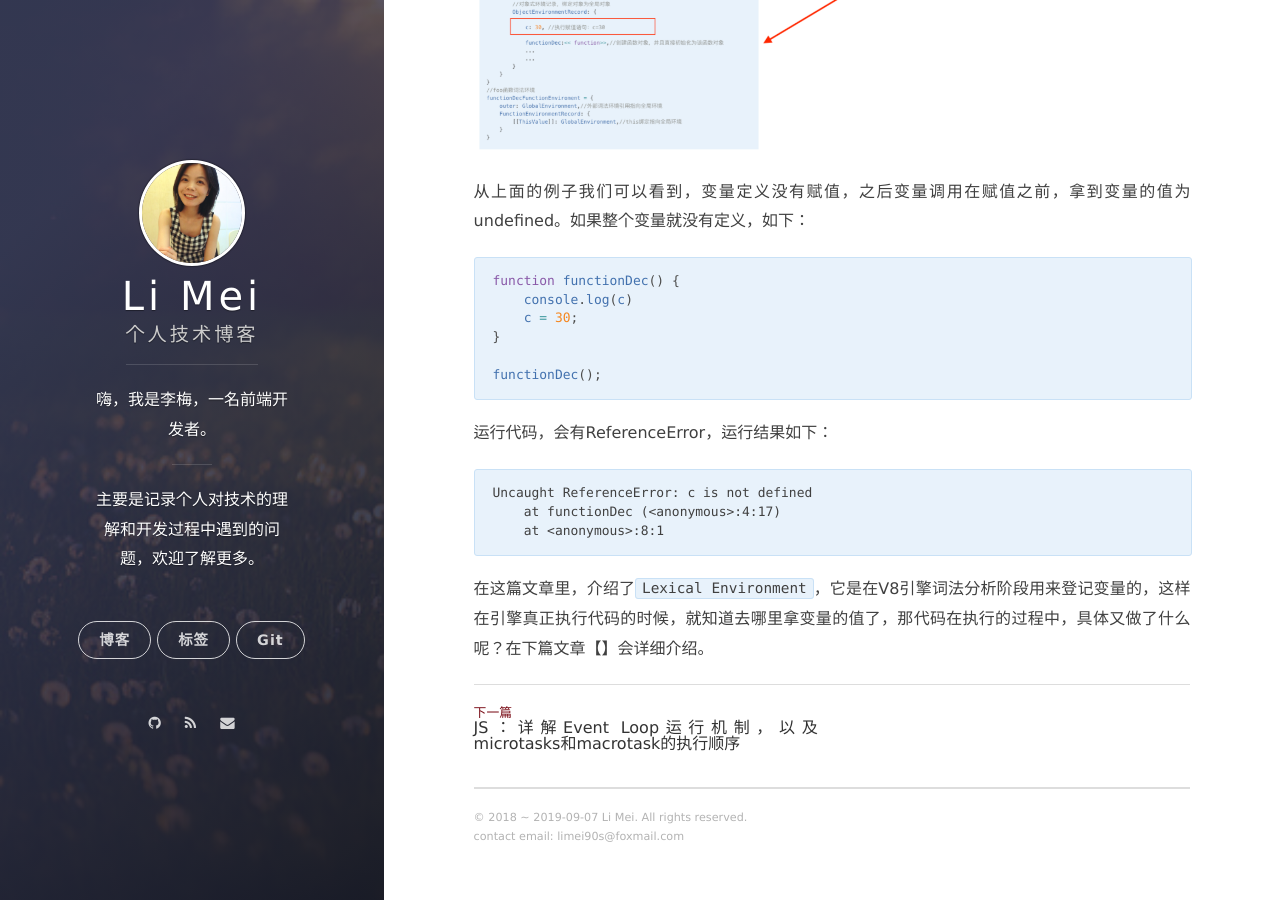
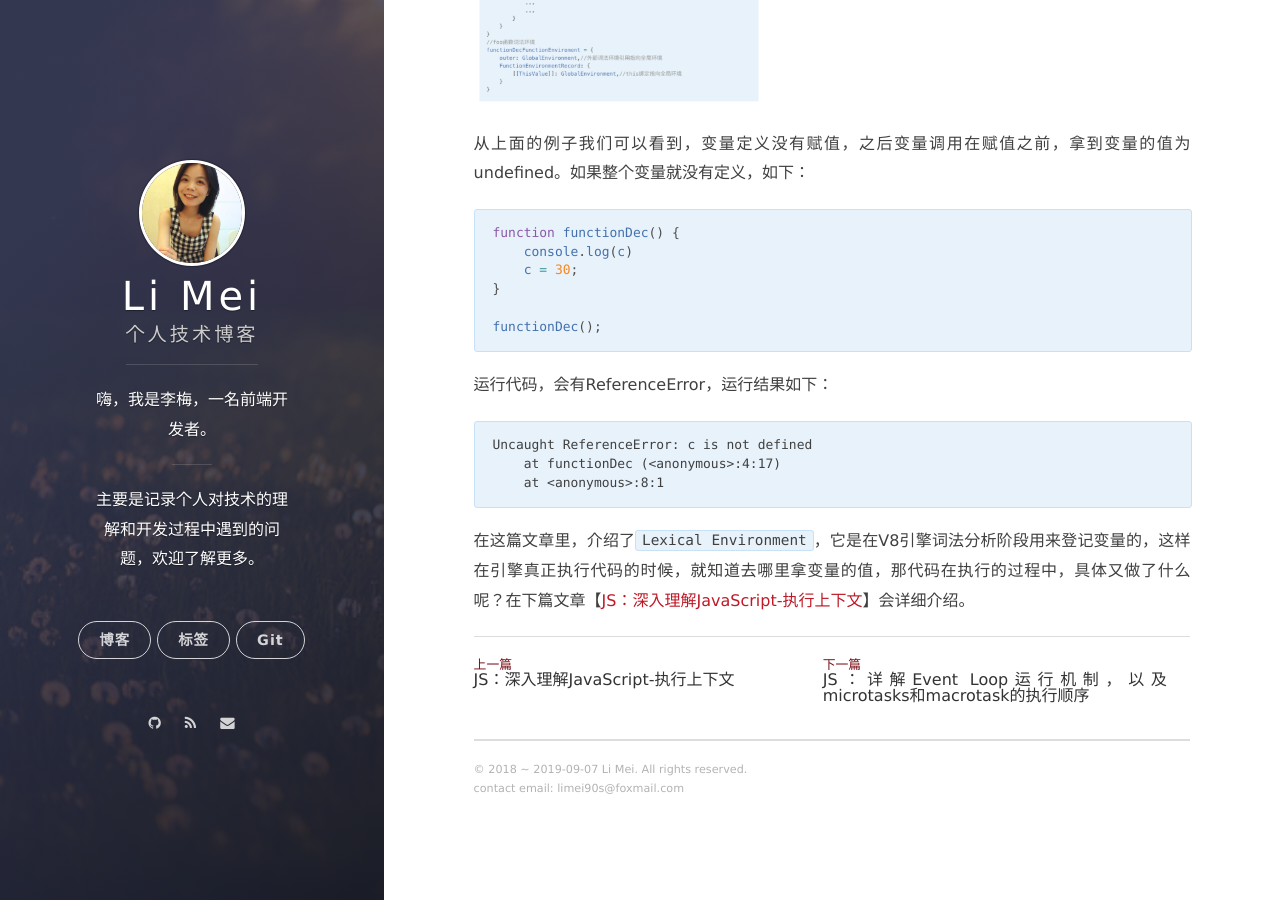
Before and after one commit to LiMeii/LiMeii.github.io, a Jekyll site: the page built from _posts/2019-09-06-js-lexical-environment.md, in a window 1280 px wide and 900 px high, scrolled down 6583 px. Built offline with Jekyll 4.4.1, drawn with Linux system fonts in a browser that asks for light colours; nearby versions of some CDN libraries; some of the changed text lies outside the part shown.

Commit message:
add js execution context post

````diff
--- a/_posts/2019-09-06-js-lexical-environment.md
+++ b/_posts/2019-09-06-js-lexical-environment.md
@@ -1,5 +1,5 @@
 ---
-title: JS：深入理解词法环境(Lexical Environment)
+title: JS：深入理解JavaScript-词法环境
 tags: JS
 layout: post
 ---
@@ -220,4 +220,4 @@
     at <anonymous>:8:1
 ```
 
-在这篇文章里，介绍了```Lexical Environment```，它是在V8引擎词法分析阶段用来登记变量的，这样在引擎真正执行代码的时候，就知道去哪里拿变量的值了，那代码在执行的过程中，具体又做了什么呢？在下篇文章【[]()】会详细介绍。
+在这篇文章里，介绍了```Lexical Environment```，它是在V8引擎词法分析阶段用来登记变量的，这样在引擎真正执行代码的时候，就知道去哪里拿变量的值，那代码在执行的过程中，具体又做了什么呢？在下篇文章【[JS：深入理解JavaScript-执行上下文](https://limeii.github.io/2019/09/js-execution-context/)】会详细介绍。
--- /dev/null
+++ b/_posts/2019-09-07-js-execution-context.md
@@ -0,0 +1,13 @@
+---
+title: JS：深入理解JavaScript-执行上下文
+tags: JS
+layout: post
+---
+
+在上一篇文章【[JS：深入理解JavaScript-词法环境](https://limeii.github.io/2019/09/js-lexical-environment/)】详细介绍了词法环境，它是在V8引擎词法分析阶段用来登记变量的，这样在引擎真正执行代码的时候，就知道去哪里拿变量的值。也提到过，每次执行回调函数的时候，会把方法以```执行上下文（Execution Context）```的方式遵循后进先出的原则压入```执行栈（Call Stack）```执行代码，执行完以后会被弹出执行栈。
+
+
+那么只有function代码可以放到执行栈中运行吗？具体执行栈里有什么，它是怎么工作的呢？
+
+
+**未完待续**
````
Also changed, not shown: tag.md (+1 -1 lines).
